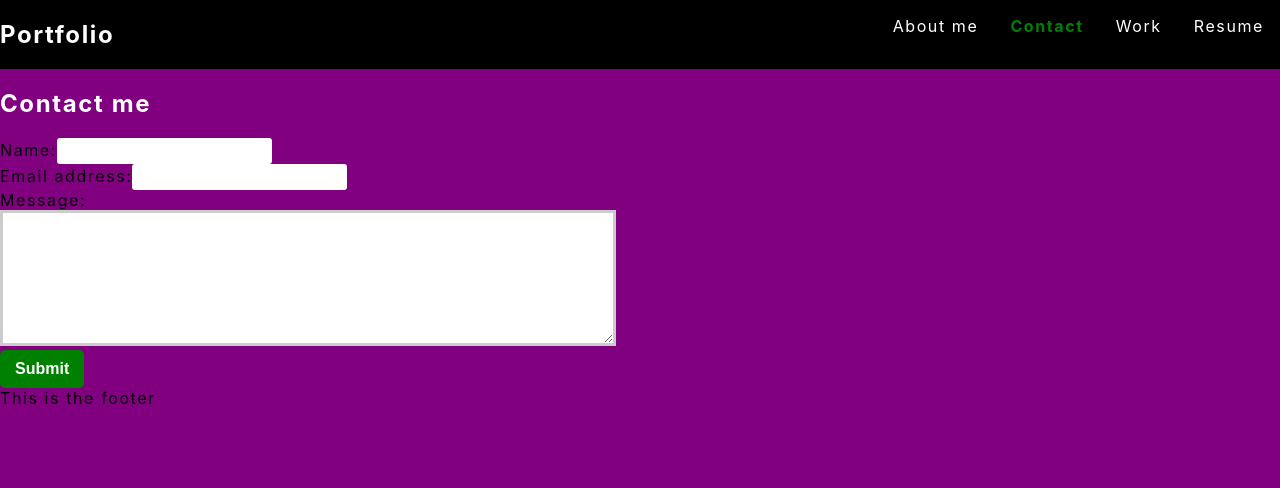
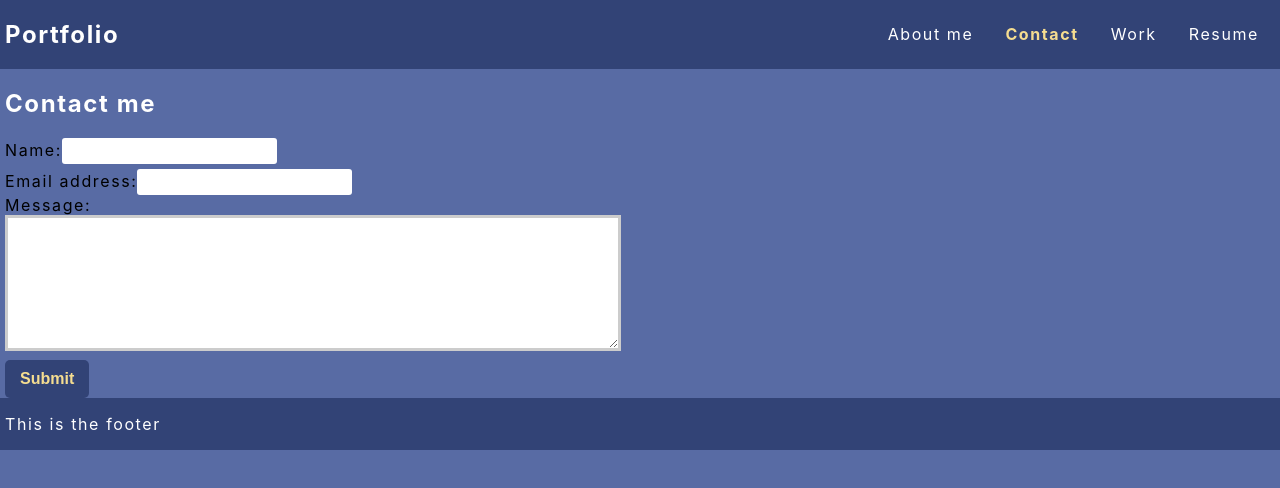
Before and after one commit to mlow1992/react-portfolio, a React (Create React App) app: page / in a window 1280 px wide. Both pictures are taken after a click on the item "Contact". Shown: the top 488 px of the page. Built offline with nearby package versions, Linux system fonts and the light colour scheme.

Commit message:
added an actual color scheme and styled additional components

```diff
--- a/src/App.js
+++ b/src/App.js
@@ -25,7 +25,7 @@ const [resumeSelected, setResumeSelected] = useState(false);
         setWorkSelected={setWorkSelected}
         resumeSelected={resumeSelected}
         setResumeSelected={setResumeSelected}
-      ></Nav>
+      />
       <main>
         {contactSelected ? (
             <ContactForm></ContactForm>
--- a/src/components/Contact/index.js
+++ b/src/components/Contact/index.js
@@ -38,7 +38,7 @@ function ContactForm() {
     }
 
     return (
-        <section>
+        <section className="form-section">
             <h2>Contact me</h2>
             <form id="contact-form" onSubmit={handleSubmit}>
                 <div className="label">
@@ -49,7 +49,7 @@ function ContactForm() {
                     <label htmlFor="email">Email address:</label>
                     <input type="email" name="email" defaultValue={email} onBlur={handleChange} />
                 </div>
-                <div>
+                <div className="label">
                     <label htmlFor="message">Message:</label>
                     <textarea name="message" defaultValue={message} rows="5" onBlur={handleChange} />
                 </div>
--- a/src/components/Footer/index.js
+++ b/src/components/Footer/index.js
@@ -2,9 +2,9 @@ import React from "react";
 
 function Footer() {
     return (
-        <footer>
+        <p>
             This is the footer
-        </footer>
+        </p>
     );
 }
 
--- a/src/components/Resume/index.js
+++ b/src/components/Resume/index.js
@@ -4,13 +4,13 @@ function Resume() {
 
     return (
         <>
-        <h2>Front-end Skills:</h2>
+        <h2 className="w-h2">Front-end Skills:</h2>
             <ul>
                 <li>
                 MongoDB
                 </li>
             </ul>
-        <h2>Back-end Skills:</h2>
+        <h2 className="w-h2">Back-end Skills:</h2>
             <ul>
                 <li>
                     SQL
--- a/src/components/Work/index.js
+++ b/src/components/Work/index.js
@@ -31,7 +31,7 @@ function Work() {
 
     return (
         <>
-        <h2>
+        <h2 className="w-h2">
             Below are pictures and links to various projects I have worked on. If any intrigue you, please explore further or feel free to contact me directly!
         </h2>
         <div className="flex-row">
@@ -87,7 +87,7 @@ function Work() {
                         title="Employee Directory"
                     />
                     <CardContent>
-                        <Typography gutterBottom variant="h5" component="h2">
+                        <Typography gutterBottom variant="h5" component="h2" className="cardTitle">
                             Employee Directory
                         </Typography>
                         <Typography variant="body2" color="textSecondary" component="p">
@@ -109,7 +109,7 @@ function Work() {
                         title="Social Media Backend"
                     />
                     <CardContent>
-                        <Typography gutterBottom variant="h5" component="h2">
+                        <Typography gutterBottom variant="h5" component="h2" className="cardTitle">
                             Social Media Backend
                         </Typography>
                         <Typography variant="body2" color="textSecondary" component="p">
@@ -131,7 +131,7 @@ function Work() {
                         title="E-commerce Backend"
                     />
                     <CardContent>
-                        <Typography gutterBottom variant="h5" component="h2">
+                        <Typography gutterBottom variant="h5" component="h2" className="cardTitle">
                             E-Commerce Backend
                         </Typography>
                         <Typography variant="body2" color="textSecondary" component="p">
@@ -153,7 +153,7 @@ function Work() {
                         title="Book Search App"
                     />
                     <CardContent>
-                        <Typography gutterBottom variant="h5" component="h2">
+                        <Typography gutterBottom variant="h5" component="h2" className="cardTitle">
                             Book Search App Refactor
                         </Typography>
                         <Typography variant="body2" color="textSecondary" component="p">
--- a/src/index.css
+++ b/src/index.css
@@ -1,3 +1,9 @@
+:root {
+  --primary-color: #586BA4;
+  --secondary-color: #324376;
+  --tertiary-color: #F5DD90;
+}
+
 body {
   margin: 0;
   font-family: -apple-system, BlinkMacSystemFont, 'Segoe UI', 'Roboto', 'Oxygen',
@@ -5,12 +11,18 @@ body {
     sans-serif;
   -webkit-font-smoothing: antialiased;
   -moz-osx-font-smoothing: grayscale;
-  background-color: purple;
+  background-color: var(--primary-color);
   letter-spacing: .1em;
 }
 
-header {
-  background-color: black;
+header, footer {
+  background-color: var(--secondary-color);
+  width: 100%;
+  min-height: 6vh;
+  box-sizing: border-box;
+  display: flex;
+  justify-content: space-between;
+  align-items: center;
 }
 
 header h2 {
@@ -38,6 +50,10 @@ form {
   width: 40%;
 }
 
+section, header, footer, .w-h2 {
+  padding: 0px 5px 0px 5px;
+}
+
 input {
   font-size: 1rem;
   padding: 0.25rem;
@@ -55,10 +71,10 @@ textarea {
 }
 
 button {
-  background-color: green;
+  background-color: var(--secondary-color);
   border: 0;
   border-radius: 5px;
-  color: #fff;
+  color: var(--tertiary-color);
   font-size: 16px;
   font-weight: 600;
   padding: 10px 15px;
@@ -66,6 +82,7 @@ button {
 
 .label {
   width: 300px;
+  padding: 0 0 5px 0;
 }
 
 .cardTitle {
@@ -78,6 +95,12 @@ button {
 }
 
 .navActive {
-  color: green;
+  color:var(--tertiary-color);
   font-weight: bold;
 }
+
+footer {
+  position: relative;
+  bottom: 0;
+  color: white;
+}
```
